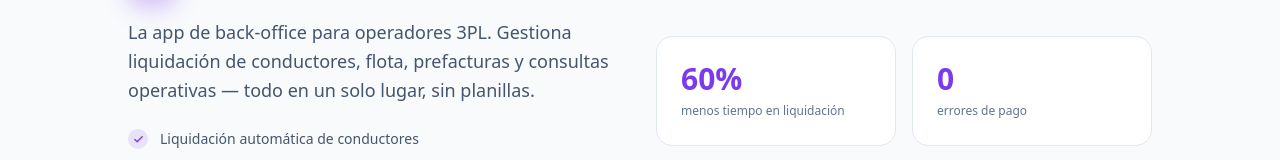
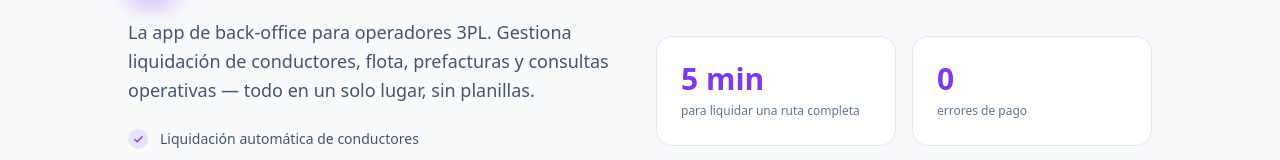
Before and after one commit to Hmacuada/pathway-web, a Next.js app: page / in a window 1280 px wide. Shown: the part 837-997 px from the top of the page. Built offline with nearby package versions, Linux system fonts and the light colour scheme.

Commit message:
fix: métrica liquidación → 5 min por ruta (más honesto y preciso)

```diff
--- a/app/page.tsx
+++ b/app/page.tsx
@@ -188,8 +188,8 @@ export default function Home() {
               {/* Stats */}
               <div className="grid grid-cols-2 gap-4">
                 {[
-                  { val: "60%", label: "menos tiempo en liquidación", color: "#7c3aed" },
-                  { val: "0",   label: "errores de pago",              color: "#7c3aed" },
+                  { val: "5 min", label: "para liquidar una ruta completa", color: "#7c3aed" },
+                  { val: "0",    label: "errores de pago",              color: "#7c3aed" },
                   { val: "30d", label: "implementación promedio",      color: "#7c3aed" },
                   { val: "24h", label: "soporte de respuesta",         color: "#7c3aed" },
                 ].map(({ val, label, color }) => (
```
